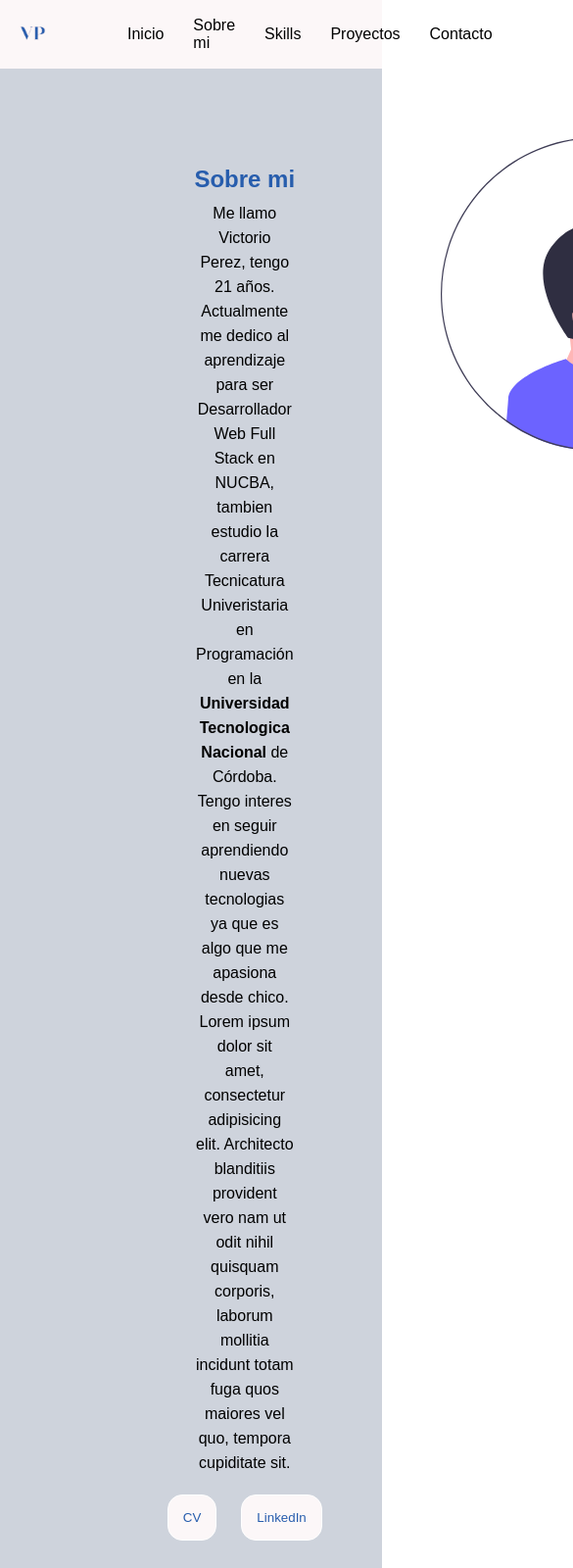
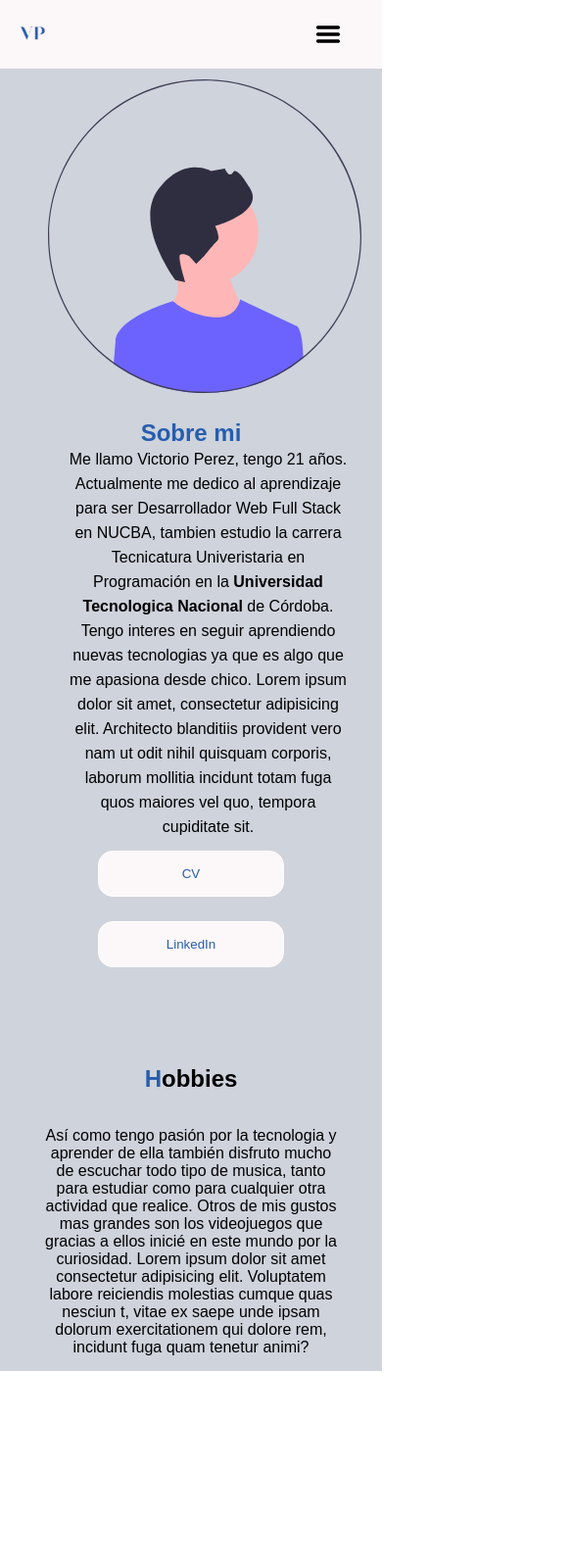
Before and after one commit to VictorioPerez/landing-page, a plain HTML site: page index.html in a window 390 px wide. Shown: the top 1600 px of the page at 98% size, 585 px wide, since content can reach past the window. After the commit the page ends 1399 px from the top, so only its background shows below. Drawn offline with Linux system fonts and the light colour scheme.

Commit message:
Tarea 3 y responsive para mobile

```diff
--- a/estilos/estilo.css
+++ b/estilos/estilo.css
@@ -53,6 +53,12 @@ gap: 30px;
     text-decoration: none;
     color: black;
 }
+.menuLabel{
+    display: none;
+}
+#menu-toggle{
+    display: none;
+}
 /* --------------------SECTION SOBRE MI------------------------------*/
 .fotoAvatar{
     width: 320px;
@@ -104,8 +110,71 @@ margin-top: 70px;
 padding-bottom: 20px;
 }
 .sectionInformationPersonal p{
-    padding: 0px 80px;
+    padding: 10px 80px;
 }
 .sectionInformationPersonal h2::first-letter{
     color: #275DAD;
 }
+
+
+/* RESPONSIVE MOBILE */
+@media(max-width:475px){
+    .navbar{
+        z-index: 3;
+    }
+    .iconMenu{
+        width: 100px;
+        background-color: var(--headerBC);
+    }
+    .ulNavbar{
+        flex-direction: column;
+        position: absolute;
+        top: 65px;
+        right: 0px;
+        background-color: var(--sectionBG);
+        border: 1px solid black;
+        border-top: 0px;
+        z-index: 2;
+        padding: 30px 169px;
+        display: none;
+    }
+     #menu-toggle{
+        display: none;
+    }
+    .iconMenu{
+        width: 50px;
+        cursor: pointer;
+    }
+    .sectionSobreMi{
+        display: flex;
+        flex-direction: column-reverse;
+    }
+    .menuLabel{
+        display: flex;
+    }
+    #menu-toggle:checked + .ulNavbar{
+        display: flex;
+    }
+
+    .sectionSobreMi{
+        margin-top: 5px;
+    }
+    .containerSobreMi p{
+      padding: 2px 0px;
+      width: 285px;
+      position: relative;
+      right: 30px;
+    }
+    .fotoAvatar{
+        position: relative;
+        right: -49px;
+        top: 76px;
+    }
+    .containerButtons{
+        display: flex;
+        flex-direction: column;
+    }
+    .sectionInformationPersonal p{
+        padding: 15px 45px;
+    }
+}
--- a/index.html
+++ b/index.html
@@ -17,6 +17,11 @@
         class="logoPagina"
       />
       <nav class="navbar">
+        <!-- Label con la img del menu adentro del input, lo linkeamos entre si -->
+        <label for="menu-toggle" class="menuLabel">
+          <img src="img/menuHamburguesa.svg" alt="icon menu" class="iconMenu"/>
+        </label>
+        <input type="checkbox" id="menu-toggle"/>
         <ul class="ulNavbar">
           <li class="liNavbar"><a href="#" class="aLiNavbar">Inicio</a></li>
           <li class="liNavbar"><a href="#" class="aLiNavbar">Sobre mi</a></li>
@@ -37,9 +42,10 @@
           interes en seguir aprendiendo nuevas tecnologias ya que es algo que me
           apasiona desde chico.
           <!-- TEXTO DE RELLENO  -->
-          Lorem ipsum dolor sit amet, consectetur adipisicing elit. Architecto blanditiis provident
-          vero nam ut odit nihil quisquam corporis,
-           laborum mollitia incidunt totam fuga quos maiores vel quo, tempora cupiditate sit.
+          Lorem ipsum dolor sit amet, consectetur adipisicing elit. Architecto
+          blanditiis provident vero nam ut odit nihil quisquam corporis, laborum
+          mollitia incidunt totam fuga quos maiores vel quo, tempora cupiditate
+          sit.
         </p>
         <div class="containerButtons">
           <button>CV</button>
@@ -47,18 +53,26 @@
         </div>
       </div>
       <div class="containerImg">
-        <img src="img/undraw_male_avatar_re_nyu5.svg" alt="foto avatar" class="fotoAvatar">
+        <img
+          src="img/undraw_male_avatar_re_nyu5.svg"
+          alt="foto avatar"
+          class="fotoAvatar"
+        />
       </div>
     </section>
     <section class="sectionInformationPersonal">
       <h2>Hobbies</h2>
-        <p>Así como tengo pasión por la tecnologia y aprender de ella también disfruto mucho de escuchar todo tipo de
-            musica, tanto para estudiar como para cualquier otra actividad que realice. Otros de mis gustos mas grandes
-            son los videojuegos que gracias a ellos inicié en este mundo por la curiosidad.
+      <p>
+        Así como tengo pasión por la tecnologia y aprender de ella también
+        disfruto mucho de escuchar todo tipo de musica, tanto para estudiar como
+        para cualquier otra actividad que realice. Otros de mis gustos mas
+        grandes son los videojuegos que gracias a ellos inicié en este mundo por
+        la curiosidad.
         <!-- TEXTO DE RELLENO -->
-            Lorem ipsum dolor sit amet consectetur adipisicing elit. Voluptatem labore reiciendis molestias cumque quas nesciun
-            t, vitae ex saepe unde ipsam dolorum exercitationem qui dolore rem, incidunt fuga quam tenetur animi?
-
+        Lorem ipsum dolor sit amet consectetur adipisicing elit. Voluptatem
+        labore reiciendis molestias cumque quas nesciun t, vitae ex saepe unde
+        ipsam dolorum exercitationem qui dolore rem, incidunt fuga quam tenetur
+        animi?
       </p>
     </section>
   </body>
```
Also changed, not shown: img/menuHamburguesa.svg (added). Lines whose indentation alone changed are shown as unchanged.
